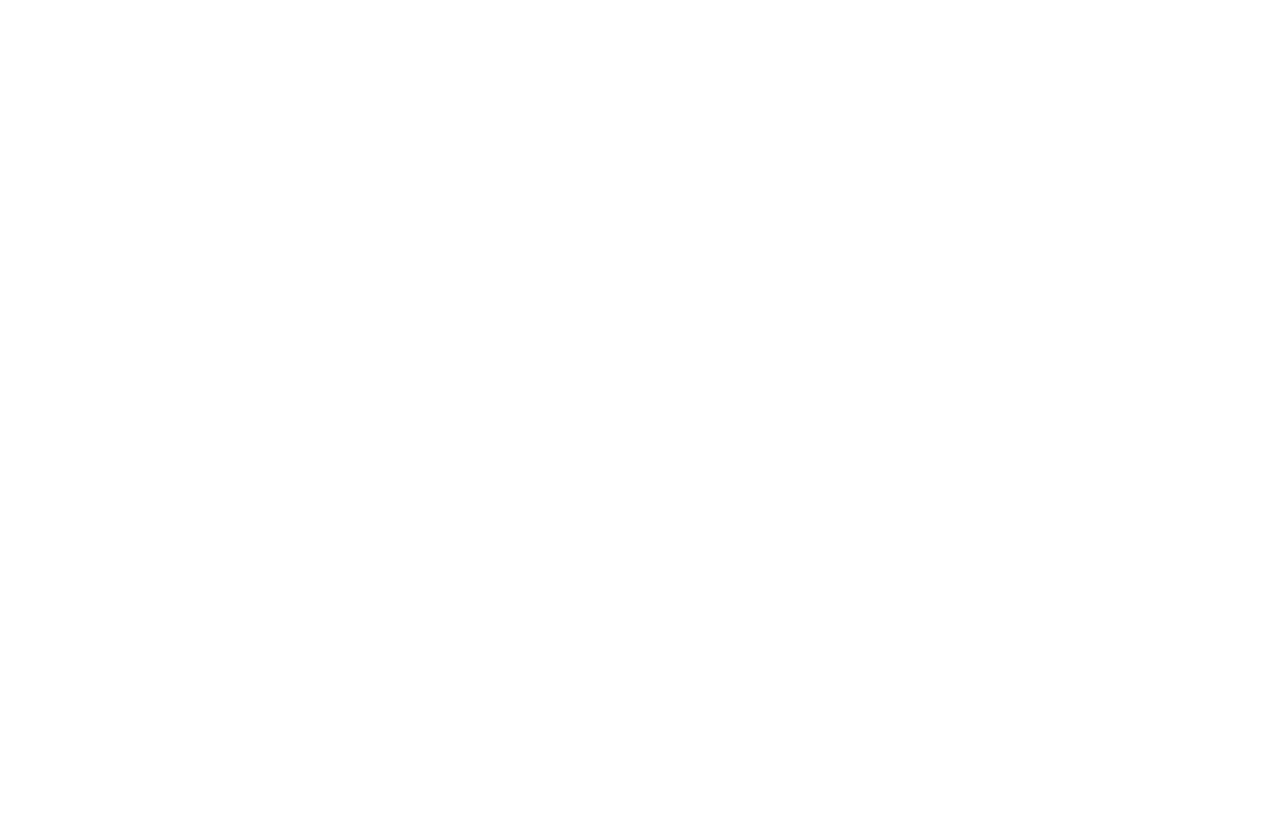
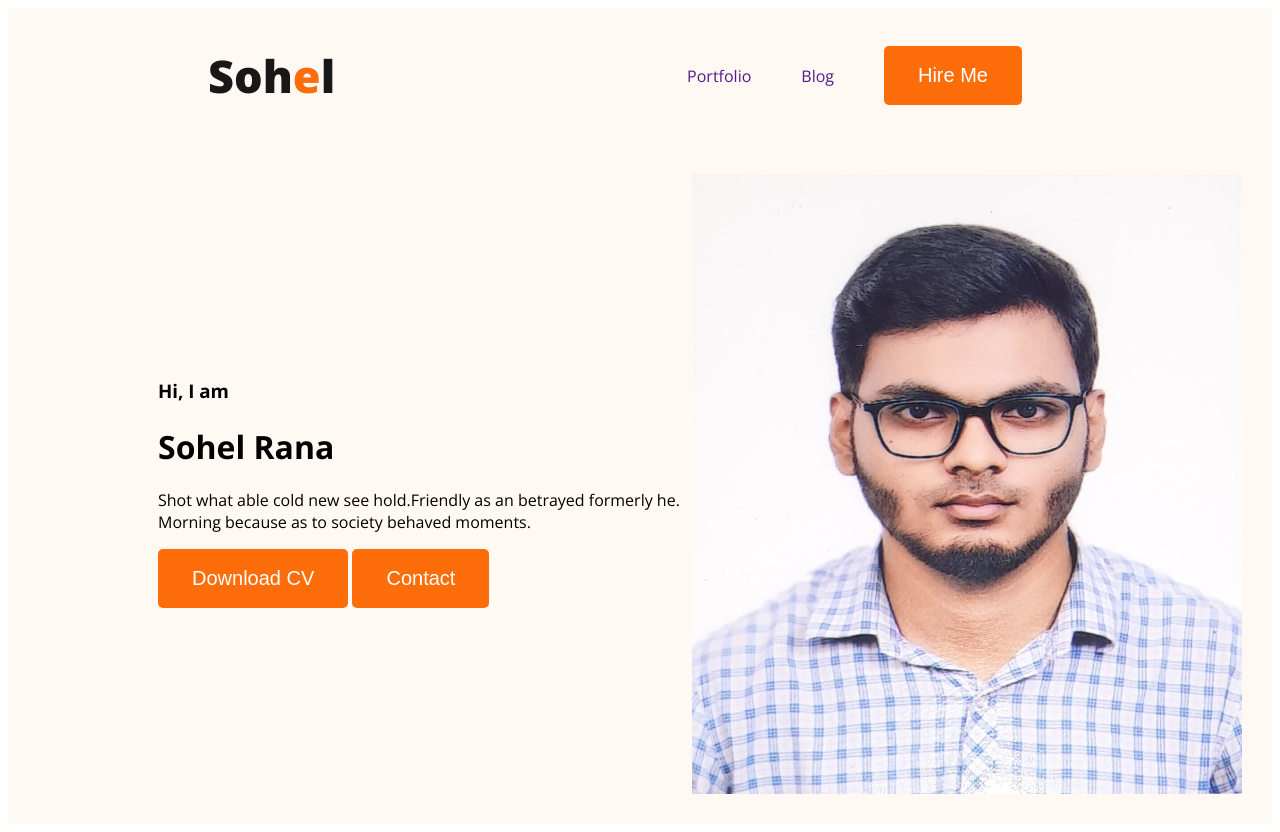
Before and after one commit to sohel970/my-portfolio, a plain HTML site: page index.html in a window 1280 px wide. Before the commit the page ends 800 px from the top, so only its background shows below. Drawn offline with nearby package versions, Linux system fonts and the light colour scheme.

Commit message:
banner added

```diff
--- a/index.html
+++ b/index.html
@@ -4,10 +4,40 @@
     <meta charset="UTF-8">
     <meta name="viewport" content="width=device-width, initial-scale=1.0">
     <title>My Portfolio</title>
+    <link rel="preconnect" href="https://fonts.googleapis.com">
+<link rel="preconnect" href="https://fonts.gstatic.com" crossorigin>
+<link href="https://fonts.googleapis.com/css2?family=Open+Sans:ital,wght@0,400;0,500;0,700;0,800;1,600&display=swap" rel="stylesheet">
     <link rel="shortcut icon" href="assect/images/my pic.jpg" type="image/x-icon">
     <link rel="stylesheet" href="styles/style.css">
 </head>
 <body>
+    <header class="header">
+        <nav>
+            <h1 class="nav-tittle">Soh<span style="color: #FD6E0A;">e</span>l</h1>
+            <ul>
+                <li> <a href="">Portfolio</a> </li>
+                <li><a href="">Blog</a></li>
+                <li><button>Hire Me</button></li>
+            </ul>
+        </nav>
+        <div class="banner">
+            <div >
+                <h3 class="banner-gratting">Hi, I  am</h3>
+                 <h1 class="banner-name">Sohel Rana</h1>
+                 <p>Shot what able cold new see hold.Friendly as an betrayed formerly he. Morning because as to society behaved moments.</p>
+                 <button>Download CV</button>
+                 <button>Contact</button>
+            </div>
+                <img class="profile-pic" src="assect/images/my pic.jpg" alt="">
+        </div>
+
+    </header>
+    <main>
+
+    </main>
+    <footer>
+
+    </footer>
 
 </body>
 </html>
--- a/styles/style.css
+++ b/styles/style.css
@@ -0,0 +1,47 @@
+body{
+    font-family: 'Open Sans', sans-serif;
+}
+nav{
+    display: flex;
+    justify-content: space-between;
+    align-items: center ;
+    margin: 0 200px;
+}
+.nav-tittle{
+color:#181818;
+font-size: 45px;
+font-weight: 800;
+}
+nav> ul{
+    display: flex;
+    align-items: center;
+
+}
+nav li{
+    list-style: none;
+    margin-right: 50px;
+}
+nav a{
+    text-decoration: none;
+}
+button{
+    border-radius: 5px;
+    padding:18px 34px ;
+    background-color: #FD6E0A;
+    border: none;
+    color: white;
+   font-size: 20px;
+}
+.header{
+    background-color:#FFF8F3;;
+}
+.banner{
+    padding: 30px 30px 30px 150px;
+    display: flex;
+    align-items: center;
+}
+.profile-pic{
+    width: 550px;
+height: 620px;
+flex-shrink: 0;
+}
```
